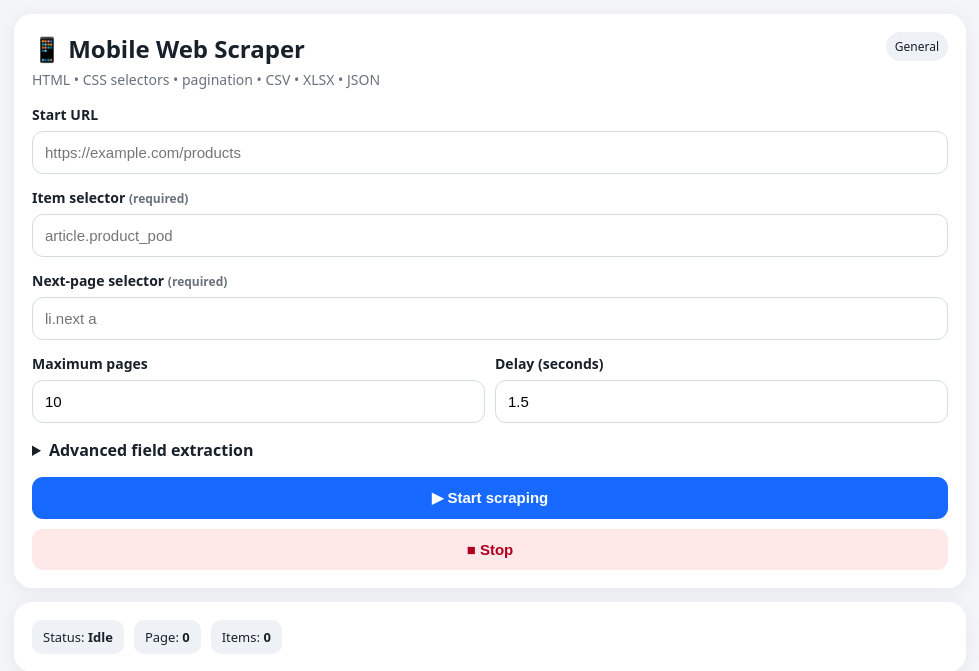
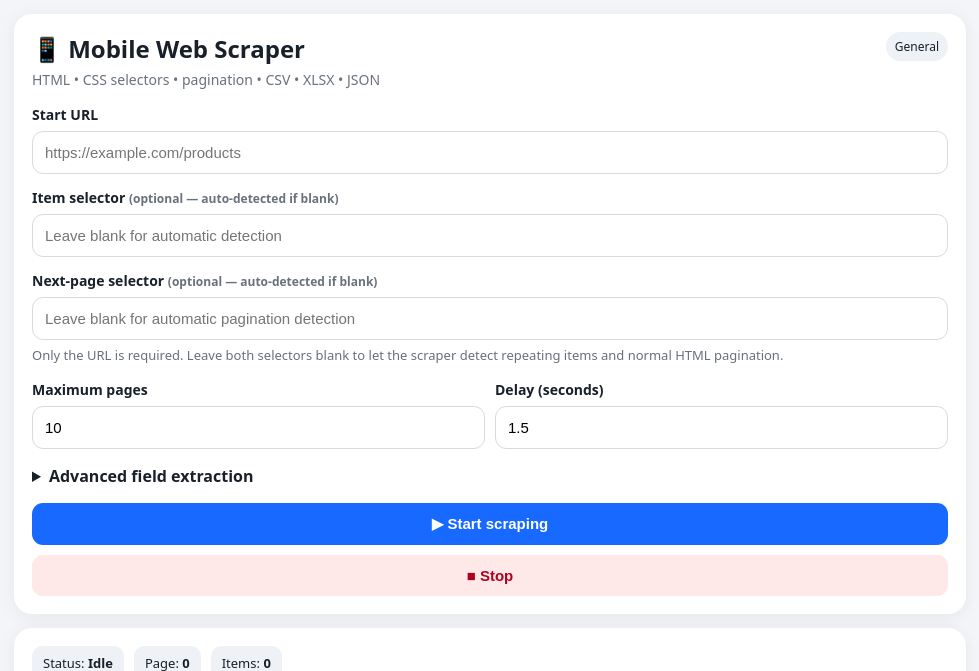
Before and after one commit to ahamedkaif139/mobile-web-scraper, a Flask app: page / in a window 1280 px wide. Shown: the top 671 px of the page, without its empty margins (150-1129 px from the left). Run offline with Flask 3, Linux system fonts and the light colour scheme.

Commit message:
Add files via upload

```diff
--- a/templates/index.html
+++ b/templates/index.html
@@ -44,11 +44,12 @@ th{position:sticky;top:0;background:#f4f6f8}
 <label>Start URL</label>
 <input id="url" type="url" placeholder="https://example.com/products">
 
-<label>Item selector <span class="small">(required)</span></label>
-<input id="item" placeholder="article.product_pod">
+<label>Item selector <span class="small">(optional — auto-detected if blank)</span></label>
+<input id="item" placeholder="Leave blank for automatic detection">
 
-<label>Next-page selector <span class="small">(required)</span></label>
-<input id="next" placeholder="li.next a">
+<label>Next-page selector <span class="small">(optional — auto-detected if blank)</span></label>
+<input id="next" placeholder="Leave blank for automatic pagination detection">
+<div class="help" style="margin-top:6px">Only the URL is required. Leave both selectors blank to let the scraper detect repeating items and normal HTML pagination.</div>
 
 <div class="row">
 <div><label>Maximum pages</label><input id="pages" type="number" value="10" min="1" max="1000"></div>
@@ -57,7 +58,7 @@ th{position:sticky;top:0;background:#f4f6f8}
 
 <details style="margin-top:16px">
 <summary><b>Advanced field extraction</b></summary>
-<p class="small">If you add fields, each item becomes multiple CSV/XLSX/JSON columns. If you leave this empty, the original one-column text mode is used.</p>
+<p class="small">If you add fields, each item becomes multiple CSV/XLSX/JSON columns. If you leave this empty, useful fields are detected automatically.</p>
 <div id="fields"></div>
 <div class="actions">
 <button class="secondary" onclick="addField()">＋ Add field</button>
```
